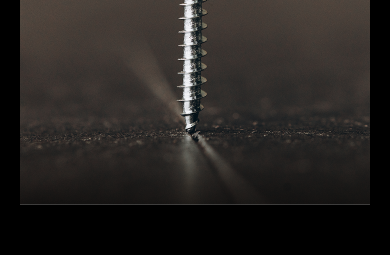
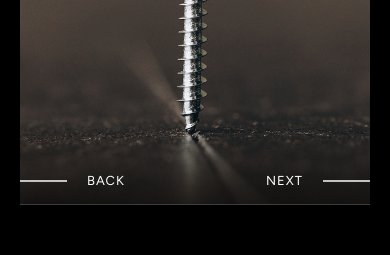
Before and after one commit to ashokabrothersdev-rgb/ashoka-brothers-website, a Next.js app: page / in a window 390 px wide. Shown: the part 2880-3135 px from the top of the page. Built offline with nearby package versions, Linux system fonts and the light colour scheme.

Commit message:
Implement DriveItHomeSection with animated icon carousel and dynamic content. Restore DriveItHomeSection in the main page layout. Update home-page data structure to include titles and descriptions for icons.

```diff
--- a/components/home/OurProductsSection.tsx
+++ b/components/home/OurProductsSection.tsx
@@ -126,7 +126,7 @@ export function OurProductsSection() {
                       sizes="(max-width: 1024px) 90vw, 560px"
                       priority
                     />
-                    <div className="absolute inset-x-0 bottom-0 flex items-end justify-between bg-linear-to-t from-black/60 to-transparent px-4 pb-4 pt-12 sm:px-7.5 sm:pb-5">
+                    <div className="absolute inset-x-0 bottom-0 flex items-end justify-between bg-linear-to-t from-black/60 to-transparent px-30 pb-4 pt-12 sm:px-7.5 sm:pb-5">
                       <button
                         type="button"
                         className="flex items-center gap-5 text-[13px] cursor-pointer uppercase leading-4 tracking-[0.08em] text-white transition-opacity hover:opacity-80"
```
